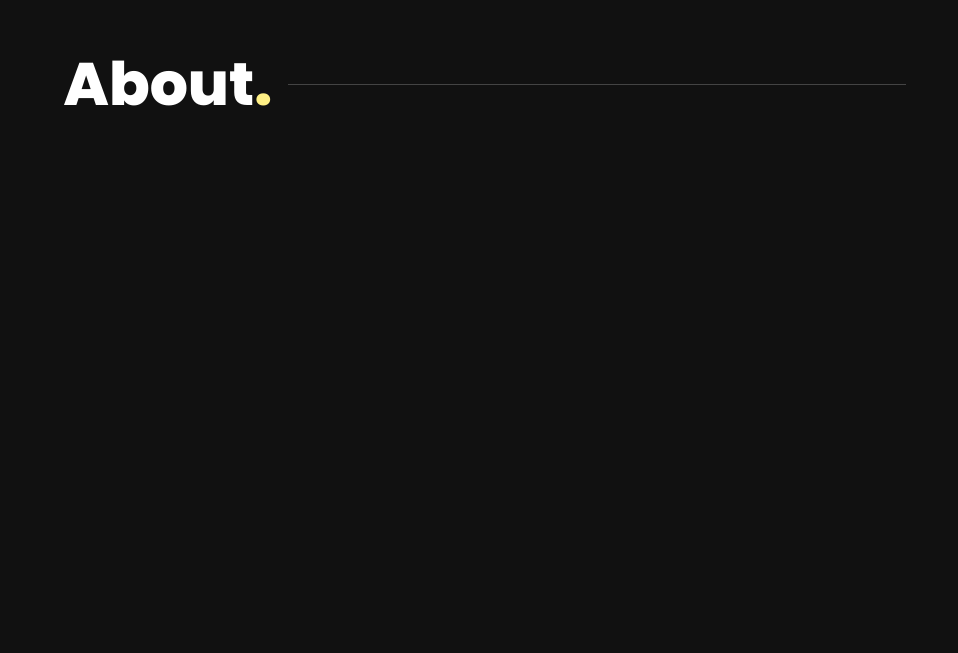
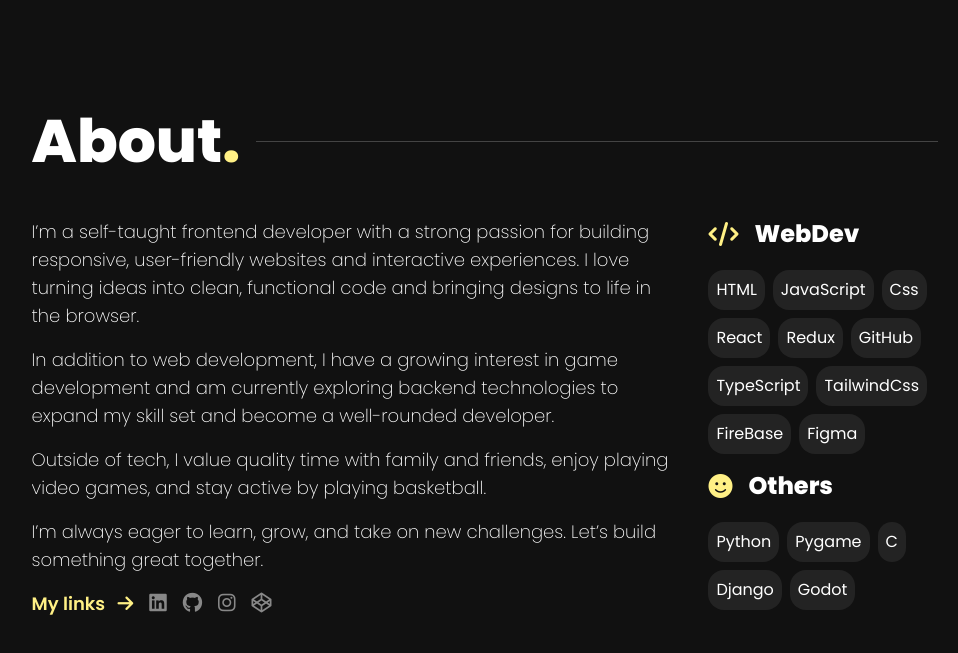
Before and after one commit to Norberthue/portfolio-v2, a React (Vite) app: page / in a window 1280 px wide. Shown: the part 815-1468 px from the top of the page, without its empty margins (185-1143 px from the left). Before the commit the page ends 1149 px from the top, so only its background shows below. Built offline with nearby package versions, Linux system fonts and the light colour scheme.

Commit message:
about section

```diff
--- a/src/components/About.tsx
+++ b/src/components/About.tsx
@@ -1,10 +1,9 @@
-import React from 'react'
 import Reveal from './utils/Reveal'
-
+import {motion} from 'framer-motion'
 const About = () => {
   return (
 
-    <section className='relative overflow-hidden flex flex-col gap-7 max-w-[1150px] m-auto p-[2.4rem] sm:p-[7.2rem] xl:p-[9.6rem] z-10' style={{flex: "flex-direction:row-reverse"}}>
+    <section className='relative overflow-hidden flex flex-col gap-2 max-w-[1150px] m-auto p-[2.4rem] sm:p-[5.2rem] xl:p-[7.6rem] z-10' style={{flex: "flex-direction:row-reverse"}}>
 
         <div className='flex items-center gap-4 mb-[2.4rem]'>
             <h3>
@@ -15,11 +14,80 @@ const About = () => {
             <div className='h-[0.5px] w-full bg-[#b4b4b450]'></div>
         </div>
 
-        <div style={{gridTemplateColumns: "1fr 300px"}}>
-            <div>
+        <div className='grid gap-10 grid-cols-1 xl:grid-cols-[1fr_230px]' >
+            <div className='flex flex-col gap-4 text-sm sm:text-lg font-extralight'>
+                <Reveal>
+                    <p className=''>I’m a self-taught frontend developer with a strong passion for building responsive, user-friendly websites and interactive experiences.
+                       I love turning ideas into clean, functional code and bringing designs to life in the browser.</p>
+                </Reveal>
+                <Reveal>
+                  <p>In addition to web development, I have a growing interest in game development and am currently exploring backend technologies to expand my skill set and become a well-rounded developer.</p>
+                </Reveal>
+                <Reveal>
+                  <p>Outside of tech, I value quality time with family and friends, enjoy playing video games, and stay active by playing basketball.</p>
+                </Reveal>
+                <Reveal>
+                  <p>I’m always eager to learn, grow, and take on new challenges. Let’s build something great together.</p>
+                </Reveal>
+                <Reveal>
+                  <div className='flex gap-4 items-center'>
 
+                  <p className='text-yellow-200 font-semibold'>My links <i className="fa-solid ml-2 fa-arrow-right"></i></p>
+                  <a target="_blank"  href="https://www.linkedin.com">
+                      <i className="fa-brands fa-linkedin text-xl opacity-50 hover:text-yellow-200 hover:opacity-100"></i>
+                  </a>
+                  <a
+                  target="_blank"  href="https://github.com/Norberthue">
+                      <i className="fa-brands fa-github text-xl opacity-50 hover:text-yellow-200 hover:opacity-100"></i>
+                  </a>
+                  <a  target="_blank"  href="https://www.instagram.com/norek343/">
+                      <i className="fa-brands fa-instagram  text-xl opacity-50 hover:text-yellow-200 hover:opacity-100"></i>
+                  </a>
+                  <a target="_blank" rel="nofollow" href="https://www.codepen.io">
+                      <i className="fa-brands fa-codepen text-xl opacity-50 hover:text-yellow-200 hover:opacity-100"></i>
+                  </a>
+                  </div>
+                </Reveal>
             </div>
-            <div>
+            <div className='flex flex-col gap-4'>
+                <div className='flex flex-col gap-5'>
+                    <Reveal>
+                        <h1 className='text-2xl sm:text-2xl font-extrabold flex items-center gap-2'>
+                            <i className="fa-solid fa-code mr-2 text-yellow-200"></i>WebDev
+                        </h1>
+                    </Reveal>
+                    <Reveal>
+                        <div className='flex flex-wrap gap-2'>
+                            <span className='bg-[#232323] hover:bg-yellow-200 hover:text-black duration-200 p-2 rounded-2xl'>HTML</span>
+                            <span className='bg-[#232323] hover:bg-yellow-200 hover:text-black duration-200 p-2 rounded-2xl'>JavaScript</span>
+                            <span className='bg-[#232323] hover:bg-yellow-200 hover:text-black duration-200 p-2 rounded-2xl'>Css</span>
+                            <span className='bg-[#232323] hover:bg-yellow-200 hover:text-black duration-200 p-2 rounded-2xl'>React</span>
+                            <span className='bg-[#232323] hover:bg-yellow-200 hover:text-black duration-200 p-2 rounded-2xl'>Redux</span>
+                            <span className='bg-[#232323] hover:bg-yellow-200 hover:text-black duration-200 p-2 rounded-2xl'>GitHub</span>
+                            <span className='bg-[#232323] hover:bg-yellow-200 hover:text-black duration-200 p-2 rounded-2xl'>TypeScript</span>
+                            <span className='bg-[#232323] hover:bg-yellow-200 hover:text-black duration-200 p-2 rounded-2xl'>TailwindCss</span>
+                            <span className='bg-[#232323] hover:bg-yellow-200 hover:text-black duration-200 p-2 rounded-2xl'>FireBase</span>
+                            <span className='bg-[#232323] hover:bg-yellow-200 hover:text-black duration-200 p-2 rounded-2xl'>Figma</span>
+                        </div>
+                    </Reveal>
+                </div>
+
+                <div className='flex flex-col gap-5'>
+                    <Reveal>
+                        <h1 className='text-2xl sm:text-2xl font-extrabold flex items-center gap-2'>
+                        <i className="fa-solid mr-2 text-yellow-200 fa-face-smile"></i>Others
+                        </h1>
+                    </Reveal>
+                    <Reveal>
+                        <div className='flex flex-wrap gap-2'>
+                            <span className='bg-[#232323] hover:bg-yellow-200 hover:text-black duration-200 p-2 rounded-2xl'>Python</span>
+                            <span className='bg-[#232323] hover:bg-yellow-200 hover:text-black duration-200 p-2 rounded-2xl'>Pygame</span>
+                            <span className='bg-[#232323] hover:bg-yellow-200 hover:text-black duration-200 p-2 rounded-2xl'>C</span>
+                            <span className='bg-[#232323] hover:bg-yellow-200 hover:text-black duration-200 p-2 rounded-2xl'>Django</span>
+                            <span className='bg-[#232323] hover:bg-yellow-200 hover:text-black duration-200 p-2 rounded-2xl'>Godot</span>
+                        </div>
+                    </Reveal>
+                </div>
 
             </div>
         </div>
--- a/src/components/Hero.tsx
+++ b/src/components/Hero.tsx
@@ -2,12 +2,12 @@ import Reveal from "./utils/Reveal"
 
 const Hero = () => {
   return (
-    <section className='flex flex-col  gap-7  max-w-[1150px] m-auto p-[2.4rem] sm:p-[7.2rem] xl:p-[9.6rem] z-10'>
+    <section className='flex flex-col gap-7 max-w-[1150px] m-auto p-[2.4rem] sm:p-[5.2rem] xl:p-[7.6rem] z-10 mb-[2.4rem] sm:mb-[9.6rem] overflow-hidden'>
         <Reveal>
             <h1 className=" text-5xl sm:text-8xl font-extrabold">Hey, I'm Norbert<span className="text-yellow-200">.</span></h1>
         </Reveal>
         <Reveal>
-            <p className="text-2xl sm:text-4xl">I'm a <span className="text-yellow-200">Front End Developer</span></p>
+            <p className="text-2xl sm:text-4xl">I'm a <span className="text-yellow-200 font-extrabold">Front End Developer</span></p>
         </Reveal>
         <Reveal>
             <p className="text-lg sm:text-xl font-extralight">I'm currently on my journey to become a front-end-developer. Checkout my cool projects. I also love making video games . Let's connect!</p>
--- a/src/index.css
+++ b/src/index.css
@@ -8,3 +8,9 @@ body {
   max-width: 100vw;
   scroll-behavior: smooth;
 }
+
+
+::selection {
+  color: black;
+  background: #fff085;
+}
```
